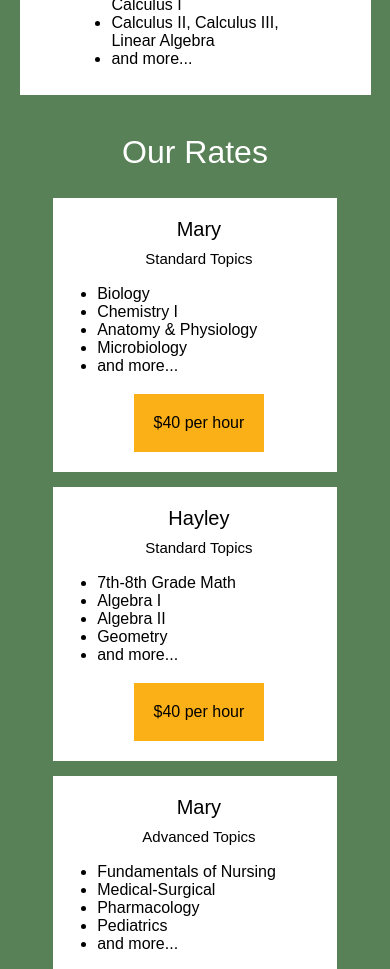
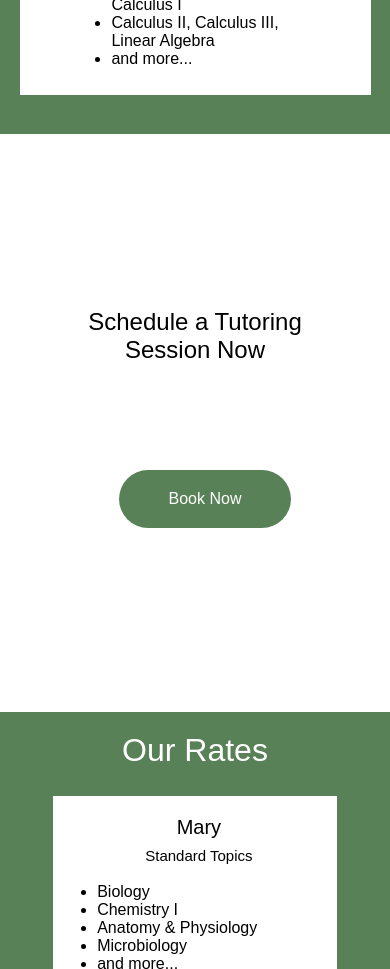
Before and after one commit to hayleypyle/hmacademics, a React (Vite) app in the folder hmacademics/: page /#/ in a window 390 px wide. Shown: the part 1600-2569 px from the top of the page. Built offline with nearby package versions, Linux system fonts and the light colour scheme; a web font is replaced by a local one.

Commit message:
brought back schedule now box and styling

```diff
--- a/hmacademics/src/pages/homepage.jsx
+++ b/hmacademics/src/pages/homepage.jsx
@@ -71,6 +71,11 @@ export default function Home(){
         </div>
         </div>
 
+        <div className="schedule">
+            <p>Schedule a Tutoring Session Now</p>
+            <Link to="/contact"><button>Book Now</button></Link>
+        </div>
+
         <div className="rates">
         <h2>Our Rates</h2>
             <div className="rate-box">
--- a/hmacademics/src/pages/styles.css
+++ b/hmacademics/src/pages/styles.css
@@ -210,7 +210,7 @@ button{
 .rates h2{
     width:100vw;
     font-size:2rem;
-    margin-bottom:5%;
+    margin:5%;
     display:flex;
     flex-direction:column;
     align-items: center;
@@ -229,8 +229,15 @@ button{
     width:15%;
     margin:15px;
     padding:3%;
+    /* width: 65%;
+    margin:2%;
+    padding-left:5%; */
 
 }
+
+.rate-box h4, h5{
+    text-align:center;
+} /*new*/
 
 .price{
     background-color:#FCB017;
@@ -329,6 +336,15 @@ footer{
         height:100%;
     }
 
+    .rates h2{
+        width:100vw;
+        font-size:2rem;
+        margin-bottom:5%;
+        display:flex;
+        flex-direction:column;
+        align-items: center;
+    }
+
     .rate-box{
         display:flex;
         flex-direction: column;
```
